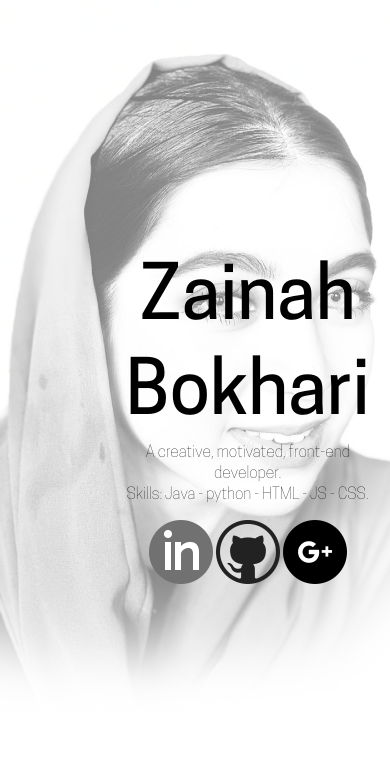
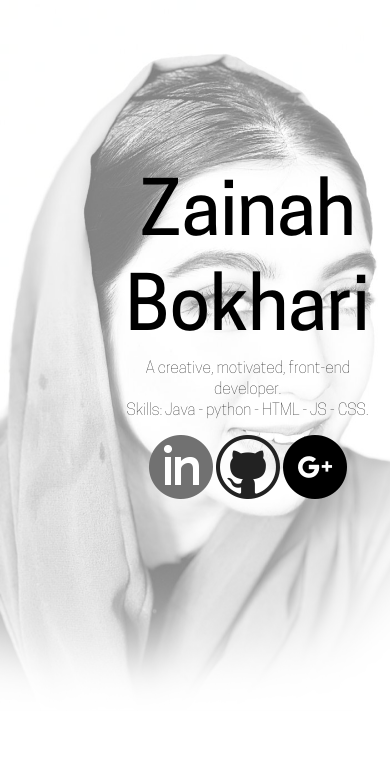
Before and after one commit to zikab/zikab.github.io, a plain HTML site: page index.html in a window 390 px wide. Shown: the top 771 px of the page. Drawn offline with nearby package versions, Linux system fonts and the light colour scheme; grey boxes are pictures that could not be loaded.

Commit message:
Update index.html

```diff
--- a/index.html
+++ b/index.html
@@ -87,6 +87,9 @@
           }
           #name{
             text-align: center;
+          }
+          #textAboutMe{
+            top:20%;
           }
         }
         @media only screen and (max-width: 690px) {
```
